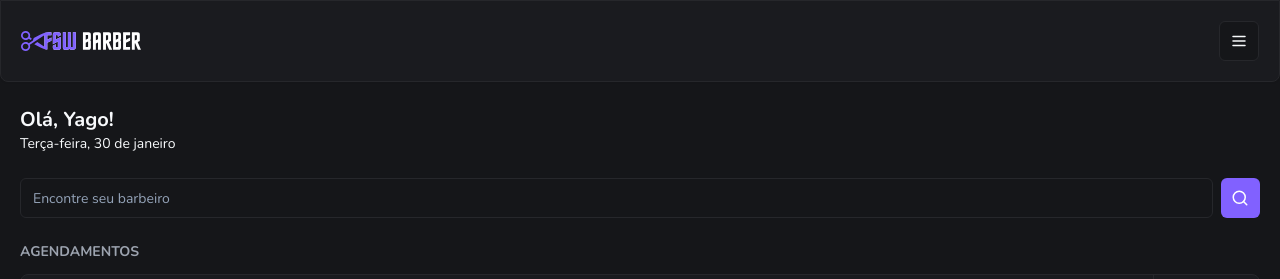
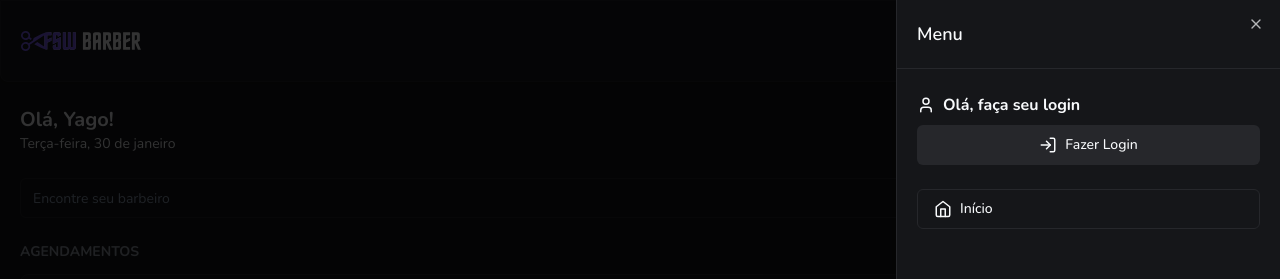
Before and after one commit to yagoramires/barber-shop, a Next.js app: page / in a window 1280 px wide. Both pictures are taken after a click on the button 1239 px from the left and 41 px from the top of the page. Shown: the top 279 px of the page. Built offline with nearby package versions, Linux system fonts and the light colour scheme; no server answers; the database is empty.

Commit message:
feat: add sign in and sign out

```diff
--- a/app/_components/header.tsx
+++ b/app/_components/header.tsx
@@ -1,18 +1,104 @@
+"use client";
 import Image from "next/image";
 import { Card, CardContent } from "./ui/card";
 import { Button } from "./ui/button";
-import { MenuIcon } from "lucide-react";
+import {
+  CalendarIcon,
+  HomeIcon,
+  LogInIcon,
+  LogOutIcon,
+  MenuIcon,
+  UserIcon,
+} from "lucide-react";
+import {
+  Sheet,
+  SheetContent,
+  SheetHeader,
+  SheetTitle,
+  SheetTrigger,
+} from "./ui/sheet";
+import { signIn, signOut, useSession } from "next-auth/react";
+import { Avatar, AvatarFallback, AvatarImage } from "./ui/avatar";
+import Link from "next/link";
 
 export default function Header() {
+  const { data, status } = useSession();
+
+  const handleLoginClick = () => signIn("google");
+  const handleLogoutClick = () => signOut();
+
   return (
     <header>
       <Card className="!rounded-t-none">
         <CardContent className="flex items-center justify-between p-5">
           <Image src={"/logo.svg"} height={18} width={120} alt="Barber Shop" />
 
-          <Button variant={"outline"} size={"icon"}>
-            <MenuIcon size={18} />
-          </Button>
+          <Sheet>
+            <SheetTrigger asChild>
+              <Button variant={"outline"} size={"icon"}>
+                <MenuIcon size={16} />
+              </Button>
+            </SheetTrigger>
+            <SheetContent className="p-0">
+              <SheetHeader className="border-b border-solid border-secondary p-5 text-left">
+                <SheetTitle>Menu</SheetTitle>
+              </SheetHeader>
+
+              {data?.user ? (
+                <div className="flex items-center justify-between px-5 py-6">
+                  <div className="flex items-center gap-3">
+                    <Avatar>
+                      <AvatarImage src={data.user.image ?? ""} />
+                      <AvatarFallback>{data.user.name}</AvatarFallback>
+                    </Avatar>
+
+                    <h2>{data.user.name}</h2>
+                  </div>
+                  <Button
+                    onClick={handleLogoutClick}
+                    variant={"secondary"}
+                    size={"icon"}
+                  >
+                    <LogOutIcon />
+                  </Button>
+                </div>
+              ) : (
+                <div className="flex flex-col gap-2 px-5 py-6">
+                  <div className="flex items-center gap-2">
+                    <UserIcon size={18} />
+                    <h2 className="font-bold">Olá, faça seu login</h2>
+                  </div>
+
+                  <Button
+                    onClick={handleLoginClick}
+                    variant={"secondary"}
+                    className="flex w-full items-center justify-center gap-2"
+                  >
+                    <LogInIcon size={18} />
+                    Fazer Login
+                  </Button>
+                </div>
+              )}
+
+              <div className="flex flex-col gap-3 px-5">
+                <Button asChild variant={"outline"} className="justify-start">
+                  <Link href="/">
+                    <HomeIcon size={18} className="mr-2" />
+                    Início
+                  </Link>
+                </Button>
+
+                {data?.user && (
+                  <Button asChild variant={"outline"} className="justify-start">
+                    <Link href="/bookings">
+                      <CalendarIcon size={18} className="mr-2" />
+                      Agendamentos
+                    </Link>
+                  </Button>
+                )}
+              </div>
+            </SheetContent>
+          </Sheet>
         </CardContent>
       </Card>
     </header>
--- /dev/null
+++ b/app/_components/ui/sheet.tsx
@@ -0,0 +1,140 @@
+"use client"
+
+import * as React from "react"
+import * as SheetPrimitive from "@radix-ui/react-dialog"
+import { cva, type VariantProps } from "class-variance-authority"
+import { X } from "lucide-react"
+
+import { cn } from "@/app/_lib/utils"
+
+const Sheet = SheetPrimitive.Root
+
+const SheetTrigger = SheetPrimitive.Trigger
+
+const SheetClose = SheetPrimitive.Close
+
+const SheetPortal = SheetPrimitive.Portal
+
+const SheetOverlay = React.forwardRef<
+  React.ElementRef<typeof SheetPrimitive.Overlay>,
+  React.ComponentPropsWithoutRef<typeof SheetPrimitive.Overlay>
+>(({ className, ...props }, ref) => (
+  <SheetPrimitive.Overlay
+    className={cn(
+      "fixed inset-0 z-50 bg-black/80  data-[state=open]:animate-in data-[state=closed]:animate-out data-[state=closed]:fade-out-0 data-[state=open]:fade-in-0",
+      className
+    )}
+    {...props}
+    ref={ref}
+  />
+))
+SheetOverlay.displayName = SheetPrimitive.Overlay.displayName
+
+const sheetVariants = cva(
+  "fixed z-50 gap-4 bg-background p-6 shadow-lg transition ease-in-out data-[state=open]:animate-in data-[state=closed]:animate-out data-[state=closed]:duration-300 data-[state=open]:duration-500",
+  {
+    variants: {
+      side: {
+        top: "inset-x-0 top-0 border-b data-[state=closed]:slide-out-to-top data-[state=open]:slide-in-from-top",
+        bottom:
+          "inset-x-0 bottom-0 border-t data-[state=closed]:slide-out-to-bottom data-[state=open]:slide-in-from-bottom",
+        left: "inset-y-0 left-0 h-full w-3/4 border-r data-[state=closed]:slide-out-to-left data-[state=open]:slide-in-from-left sm:max-w-sm",
+        right:
+          "inset-y-0 right-0 h-full w-3/4  border-l data-[state=closed]:slide-out-to-right data-[state=open]:slide-in-from-right sm:max-w-sm",
+      },
+    },
+    defaultVariants: {
+      side: "right",
+    },
+  }
+)
+
+interface SheetContentProps
+  extends React.ComponentPropsWithoutRef<typeof SheetPrimitive.Content>,
+    VariantProps<typeof sheetVariants> {}
+
+const SheetContent = React.forwardRef<
+  React.ElementRef<typeof SheetPrimitive.Content>,
+  SheetContentProps
+>(({ side = "right", className, children, ...props }, ref) => (
+  <SheetPortal>
+    <SheetOverlay />
+    <SheetPrimitive.Content
+      ref={ref}
+      className={cn(sheetVariants({ side }), className)}
+      {...props}
+    >
+      {children}
+      <SheetPrimitive.Close className="absolute right-4 top-4 rounded-sm opacity-70 ring-offset-background transition-opacity hover:opacity-100 focus:outline-none focus:ring-2 focus:ring-ring focus:ring-offset-2 disabled:pointer-events-none data-[state=open]:bg-secondary">
+        <X className="h-4 w-4" />
+        <span className="sr-only">Close</span>
+      </SheetPrimitive.Close>
+    </SheetPrimitive.Content>
+  </SheetPortal>
+))
+SheetContent.displayName = SheetPrimitive.Content.displayName
+
+const SheetHeader = ({
+  className,
+  ...props
+}: React.HTMLAttributes<HTMLDivElement>) => (
+  <div
+    className={cn(
+      "flex flex-col space-y-2 text-center sm:text-left",
+      className
+    )}
+    {...props}
+  />
+)
+SheetHeader.displayName = "SheetHeader"
+
+const SheetFooter = ({
+  className,
+  ...props
+}: React.HTMLAttributes<HTMLDivElement>) => (
+  <div
+    className={cn(
+      "flex flex-col-reverse sm:flex-row sm:justify-end sm:space-x-2",
+      className
+    )}
+    {...props}
+  />
+)
+SheetFooter.displayName = "SheetFooter"
+
+const SheetTitle = React.forwardRef<
+  React.ElementRef<typeof SheetPrimitive.Title>,
+  React.ComponentPropsWithoutRef<typeof SheetPrimitive.Title>
+>(({ className, ...props }, ref) => (
+  <SheetPrimitive.Title
+    ref={ref}
+    className={cn("text-lg font-semibold text-foreground", className)}
+    {...props}
+  />
+))
+SheetTitle.displayName = SheetPrimitive.Title.displayName
+
+const SheetDescription = React.forwardRef<
+  React.ElementRef<typeof SheetPrimitive.Description>,
+  React.ComponentPropsWithoutRef<typeof SheetPrimitive.Description>
+>(({ className, ...props }, ref) => (
+  <SheetPrimitive.Description
+    ref={ref}
+    className={cn("text-sm text-muted-foreground", className)}
+    {...props}
+  />
+))
+SheetDescription.displayName = SheetPrimitive.Description.displayName
+
+export {
+  Sheet,
+  SheetPortal,
+  SheetOverlay,
+  SheetTrigger,
+  SheetClose,
+  SheetContent,
+  SheetHeader,
+  SheetFooter,
+  SheetTitle,
+  SheetDescription,
+}
--- /dev/null
+++ b/app/_providers/auth.tsx
@@ -0,0 +1,12 @@
+"use client";
+
+import { SessionProvider } from "next-auth/react";
+import { ReactNode } from "react";
+
+interface AuthProviderProps {
+  children: ReactNode;
+}
+
+export default function AuthProvider({ children }: AuthProviderProps) {
+  return <SessionProvider>{children}</SessionProvider>;
+}
--- a/app/layout.tsx
+++ b/app/layout.tsx
@@ -2,6 +2,7 @@
 import { Nunito } from "next/font/google";
 import "./globals.css";
 import Footer from "./_components/Footer";
+import AuthProvider from "./_providers/auth";
 
 const nunito = Nunito({ subsets: ["latin"] });
 
@@ -18,9 +19,10 @@
   return (
     <html lang="en">
       <body className={`${nunito.className} dark`}>
-        {children}
-
-        <Footer />
+        <AuthProvider>
+          {children}
+          <Footer />
+        </AuthProvider>
       </body>
     </html>
   );
--- a/package.json
+++ b/package.json
@@ -15,6 +15,7 @@
     "@auth/prisma-adapter": "^1.1.0",
     "@prisma/client": "^5.9.0",
     "@radix-ui/react-avatar": "^1.0.4",
+    "@radix-ui/react-dialog": "^1.0.5",
     "@radix-ui/react-slot": "^1.0.2",
     "class-variance-authority": "^0.7.0",
     "clsx": "^2.1.0",
```
Also changed, not shown: 1 other file (tests, documents, lock files or other folders).
